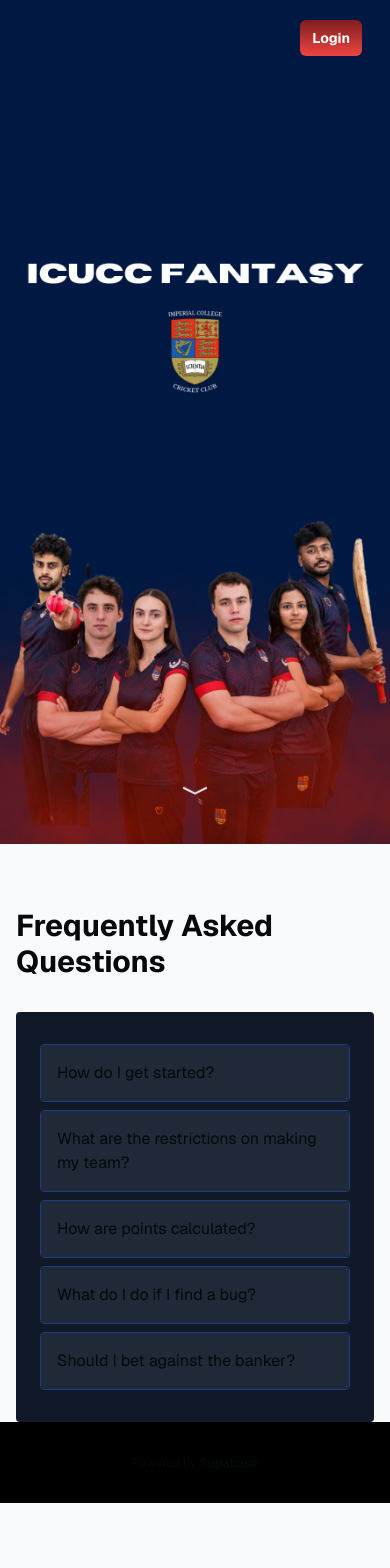
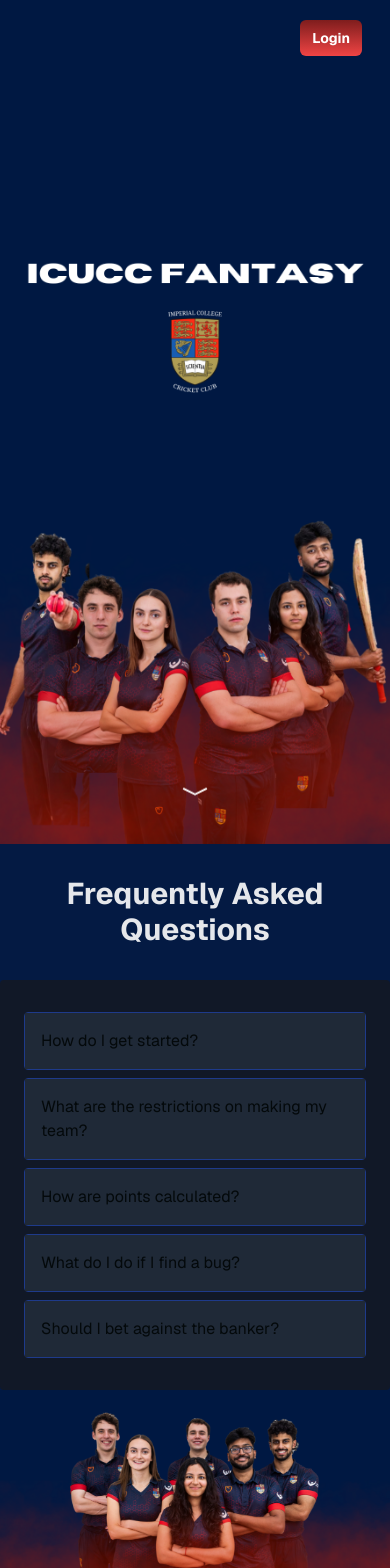
Before and after one commit to r-ushil/club-cricket-fantasy, a Next.js app: page / in a window 390 px wide. Shown: the top 1568 px of the page. Before the commit the page ends 1503 px from the top, so only its background shows below. Built offline with nearby package versions, Linux system fonts and the light colour scheme; no server answers.

Commit message:
feat: add background for mobile home FAQs

```diff
--- a/app/page.tsx
+++ b/app/page.tsx
@@ -27,8 +27,8 @@ export default async function Index() {
     { "title": "How do I get started?", "content": "Sign up, select players to make a team" },
     { "title": "What are the restrictions on making my team?", "content": "Budget. 4 per squad." },
     { "title": "How are points calculated?", "content": "rules" },
-    { "title": "What do I do if I find a bug?", "content": "report it"},
-    { "title": "Should I bet against the banker?", "content": "Never"}
+    { "title": "What do I do if I find a bug?", "content": "report it" },
+    { "title": "Should I bet against the banker?", "content": "Never" }
   ]
   return (
     <>
@@ -73,23 +73,26 @@ export default async function Index() {
 
       {/* Content below the banner */}
       <div className="flex flex-col w-full">
-        <div className="container mx-auto px-4 mt-8">
-          <h2 className="text-3xl font-bold py-4 my-4">Frequently Asked Questions</h2>
-          <FAQs items={FAQsData} />
+        <div className="lg:h-screen lg:bg-cover lg:bg-[url('/home_background.png')] bg-ic">
+          <div className="w-full flex flex-col items-center lg:pt-10">
+            <h2 className="text-3xl text-gray-200 text-center font-bold py-4 my-4">Frequently Asked Questions</h2>
+            <FAQs items={FAQsData}></FAQs>
+          </div>
+
+          {/* Mobile graphic */}
+          <div className="lg:hidden flex w-screen">
+            <Image
+              src="/homefaq_mobile.png"
+              alt="Home background"
+              width={1080}
+              height={585}
+              quality={100}
+            />
+          </div>
         </div>
 
-        <footer className="w-full bg-black border-t border-t-foreground/10 p-8 flex justify-center text-center text-xs">
-          <p>
-            Powered by{" "}
-            <a
-              href="https://supabase.com/?utm_source=create-next-app&utm_medium=template&utm_term=nextjs"
-              target="_blank"
-              className="font-bold hover:underline"
-              rel="noreferrer"
-            >
-              Supabase
-            </a>
-          </p>
+        <footer className="w-full bg-black border-t border-t-foreground/10 p-6 flex justify-center text-center text-sm">
+          <p>Powered by <span className="font-semibold">Mark Deane</span></p>
         </footer>
       </div>
     </>
```
Also changed, not shown: public/homefaq_mobile.png (added).
